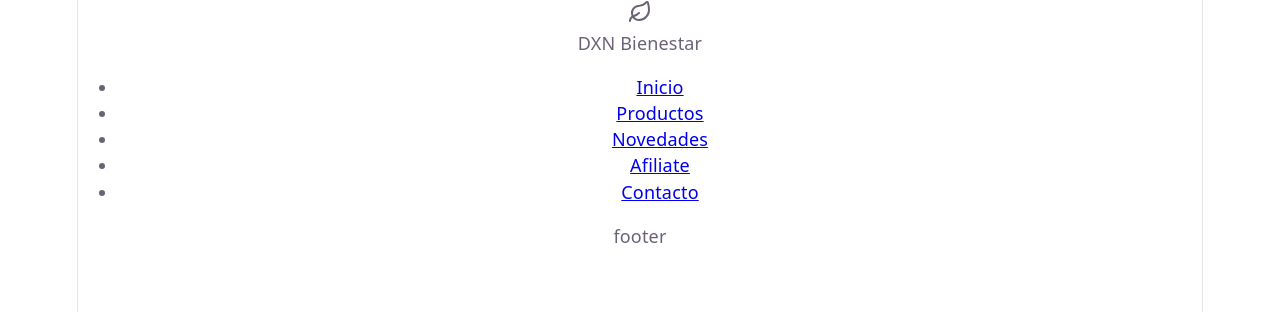
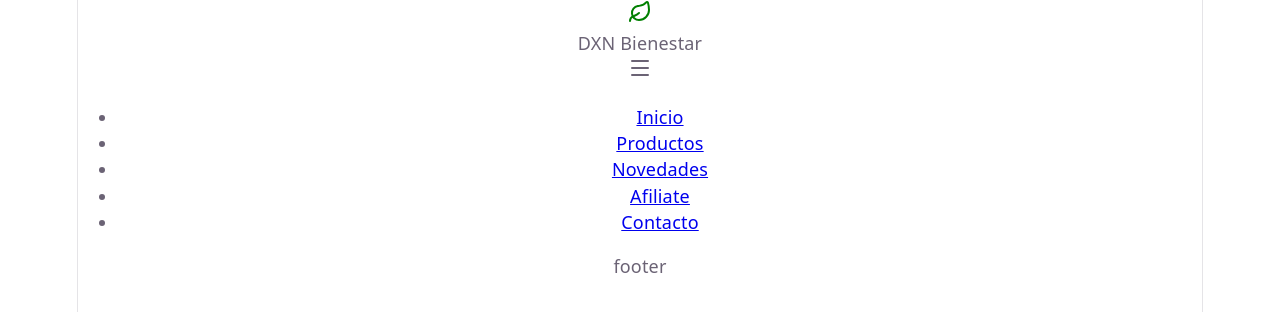
Before and after one commit to San-Tri/dxn_bienestar, a React (Vite) app: page / in a window 1280 px wide. Shown: the top 312 px of the page. Built offline with nearby package versions, Linux system fonts and the light colour scheme.

Commit message:
feat: agregar iconos de lucide al header

```diff
--- a/src/components/Header.tsx
+++ b/src/components/Header.tsx
@@ -5,10 +5,11 @@
     <>
       <header>
         <div className="logo">
-          <Leaf />
+          <Leaf color="green" />
           <p>DXN Bienestar</p>
         </div>
         <div className="accesos_directos">
+          <Menu />
           <nav>
             <ul>
               <li>
```
